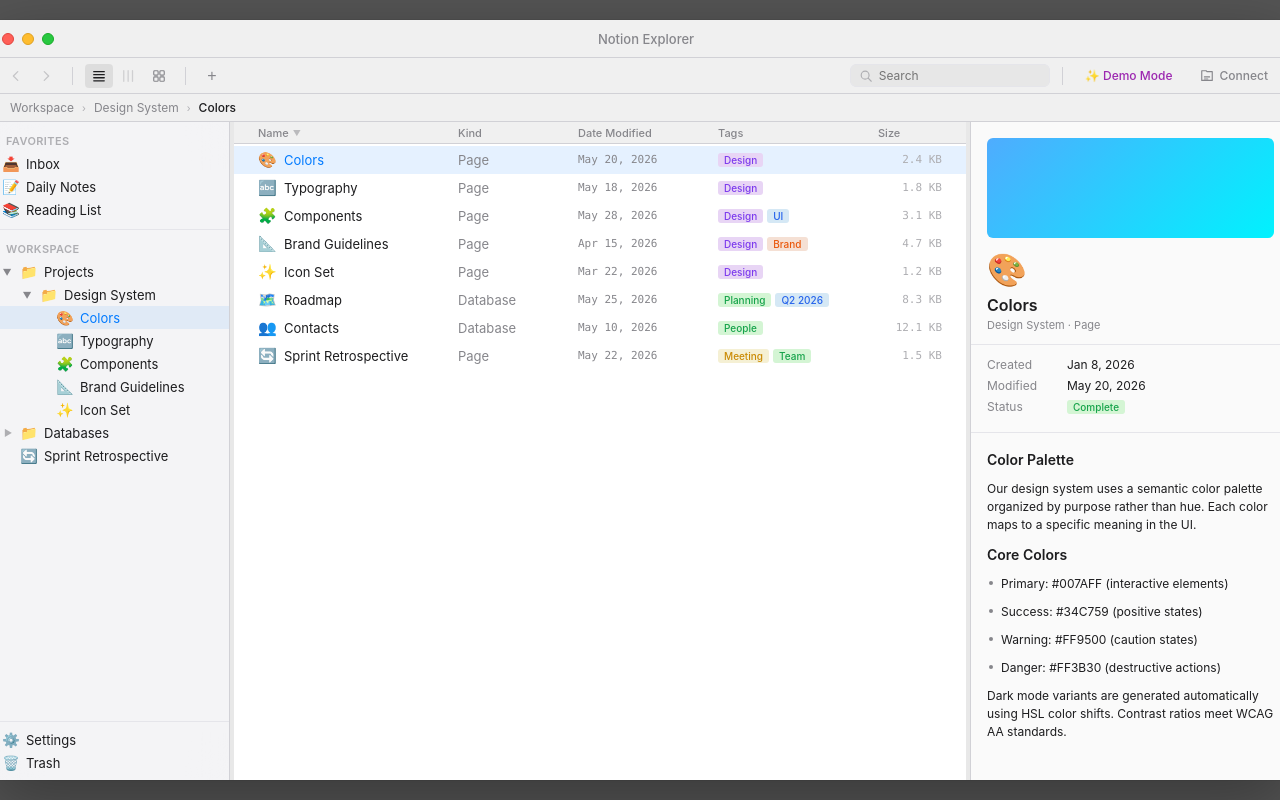
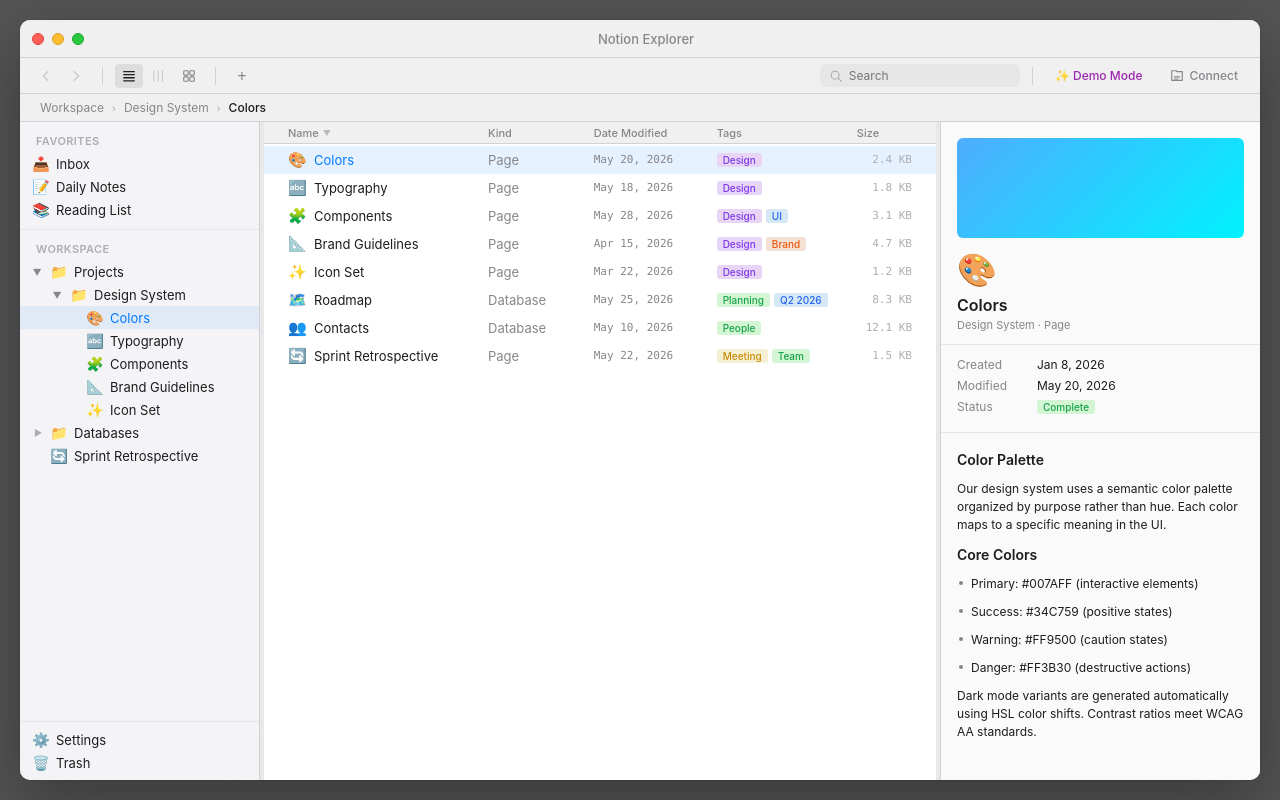
Before and after one commit to sirmews/notion-explorer, a React (Vite) app: page / in a window 1280 px wide. Built offline with nearby package versions, Linux system fonts and the light colour scheme.

Commit message:
Fix: Resolve viewport overflow and layout clipping by applying display:contents to the React #root container

```diff
--- a/src/style.css
+++ b/src/style.css
@@ -33,6 +33,7 @@
 }
 html,body{height:100%;overflow:hidden;font-family:var(--font);font-size:13px;color:var(--text-primary);background:#555}
 body{display:flex;align-items:center;justify-content:center;padding:20px}
+#root{display:contents}
 
 .window{
   width:100%;max-width:1400px;height:calc(100vh - 40px);min-height:600px;
```
